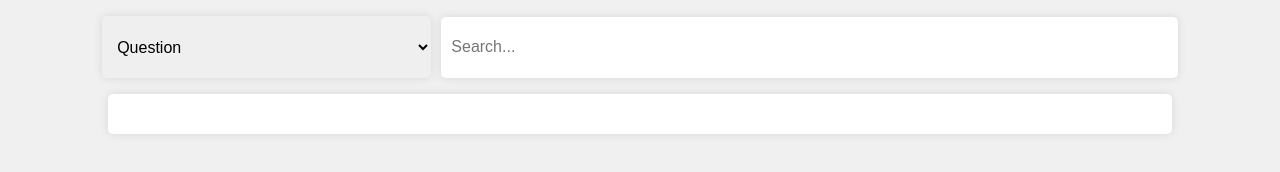
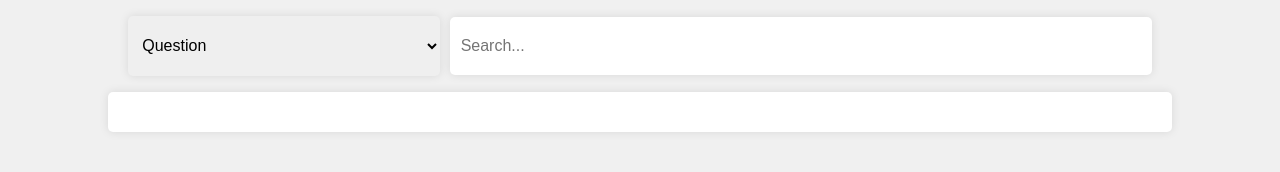
Before and after one commit to QQDbUMGC/QQDbUMGC.github.io, a plain HTML site: page beta.html in a window 1280 px wide. Drawn offline with Linux system fonts and the light colour scheme.

Commit message:
Update beta.html

```diff
--- a/beta.html
+++ b/beta.html
@@ -13,7 +13,7 @@
             display: flex;
             justify-content: space-between;
             align-items: center;
-            width: 84%;
+            width: 80%;
             margin: 1em auto;
         }
         #searchOption {
```
